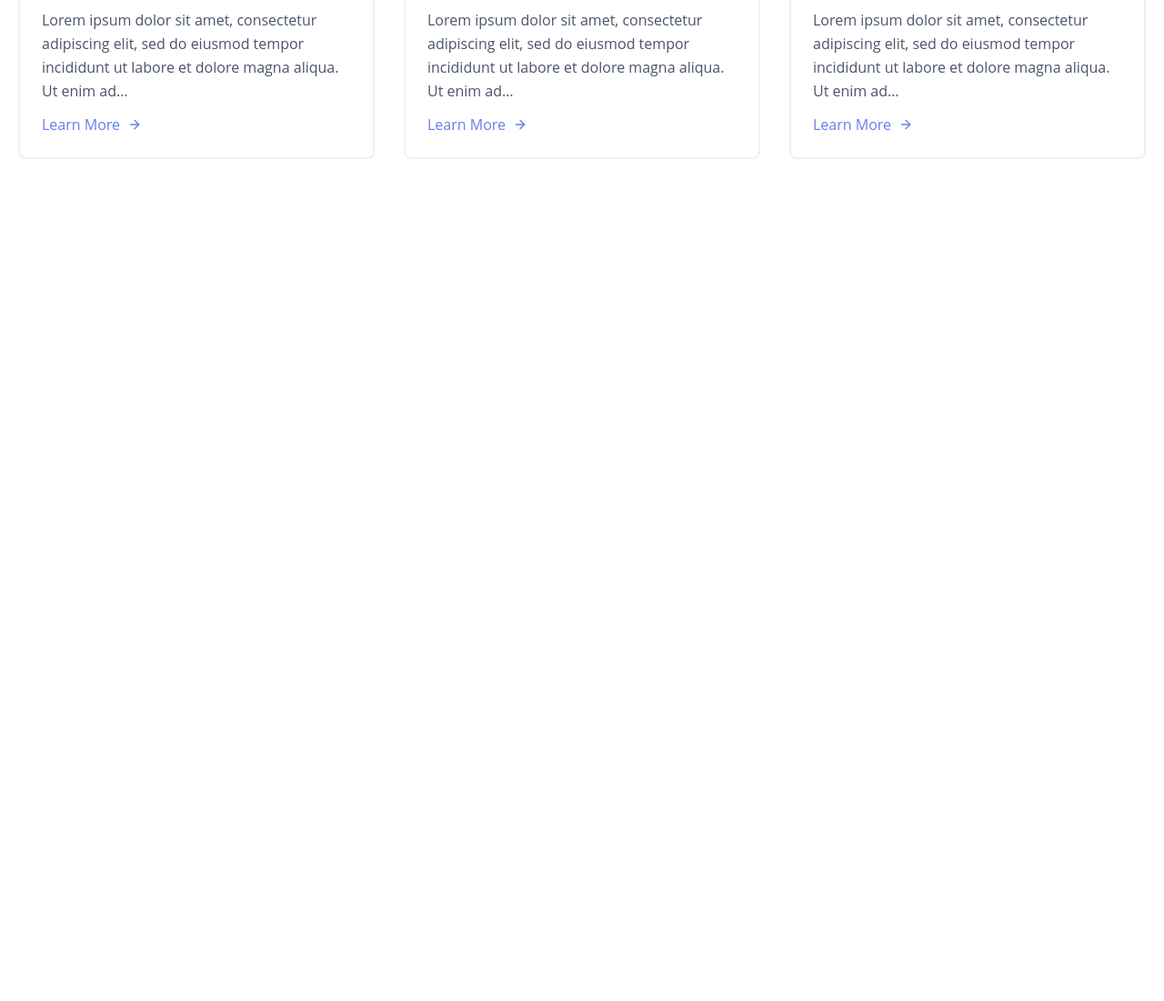
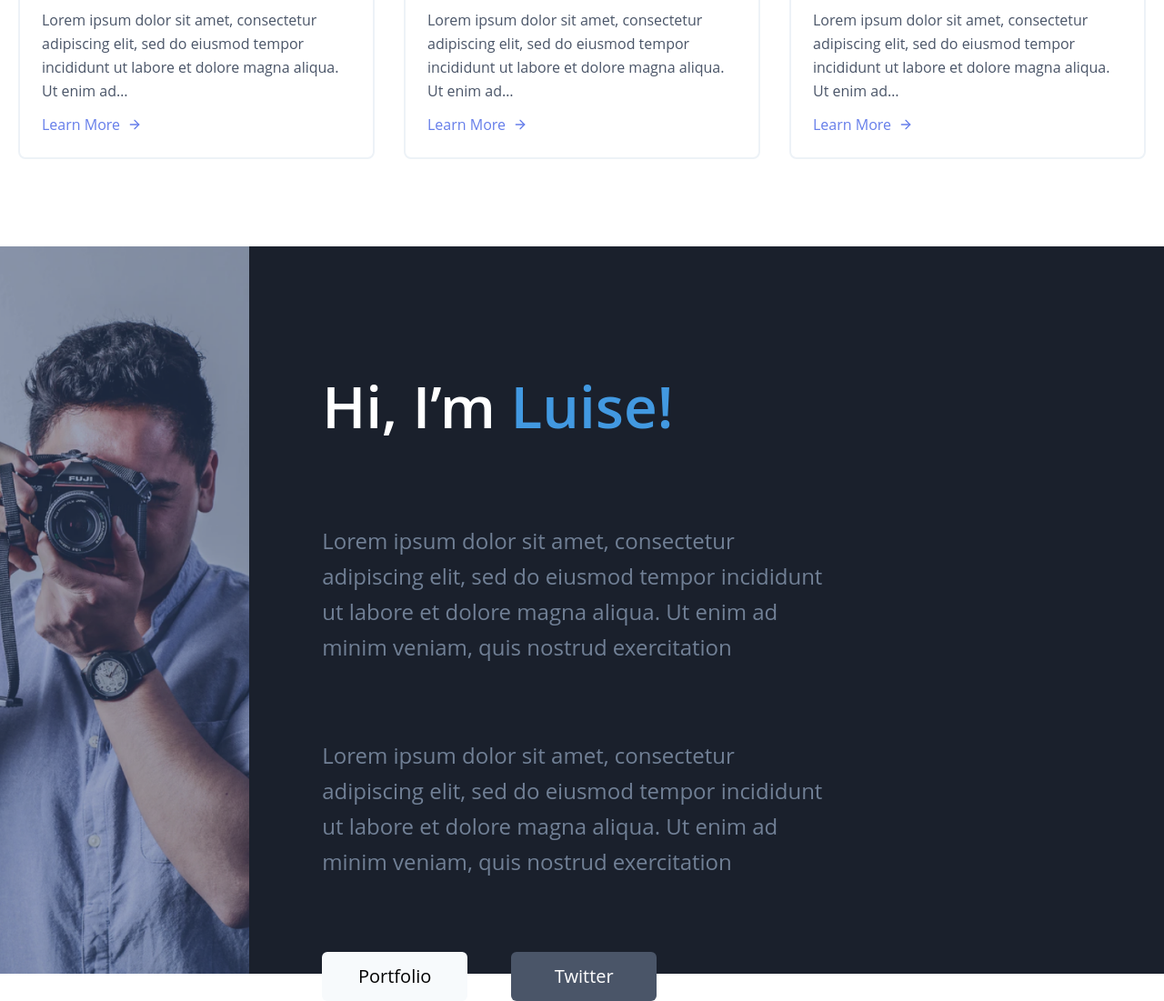
Before and after one commit to level7seven/Gatsby-course, a Gatsby site: page / in a window 1280 px wide. Shown: the part 1468-2569 px from the top of the page at 91% size. Before the commit the page ends 1739 px from the top, so only its background shows below. Built offline with nearby package versions, Linux system fonts and the light colour scheme; Gatsby itself is replaced by a stand-in of ours.

Commit message:
Create styles for about section

```diff
--- /dev/null
+++ b/src/components/About/About.js
@@ -0,0 +1,47 @@
+import React from "react";
+import { useStaticQuery, graphql } from "gatsby";
+import Img from "gatsby-image";
+
+const query = graphql`
+  query {
+    imageSharp(fluid: { src: { regex: "/louise-edwards-with-camera/" } }) {
+      fluid {
+        src
+      }
+    }
+  }
+`;
+
+const About = () => {
+  const data = useStaticQuery(query);
+  return (
+    <section className="w-screen h-screen bg-gray-900	 flex">
+      <Img fluid={data.imageSharp.fluid} className="h-full w-1/2" alt="" />
+      <div className="py-32	px-20">
+        <h2 className="text-6xl font-semibold text-white mb-20">
+          Hi, I’m <span className="text-blue-500">Luise!</span>
+        </h2>
+        <p className="font-medium text-gray-600 text-2xl mb-20 w-8/12 leading-relaxed">
+          Lorem ipsum dolor sit amet, consectetur adipiscing elit, sed do
+          eiusmod tempor incididunt ut labore et dolore magna aliqua. Ut enim ad
+          minim veniam, quis nostrud exercitation
+        </p>
+        <p className="font-medium text-gray-600 text-2xl mb-20 w-8/12 leading-relaxed">
+          Lorem ipsum dolor sit amet, consectetur adipiscing elit, sed do
+          eiusmod tempor incididunt ut labore et dolore magna aliqua. Ut enim ad
+          minim veniam, quis nostrud exercitation
+        </p>
+        <div className="flex">
+          <button className="text-xl w-40 mr-12 bg-gray-100 text-black rounded-md px-5 py-3">
+            Portfolio
+          </button>
+          <button className="text-xl w-40 bg-gray-700 text-white rounded-md px-5 py-3">
+            Twitter
+          </button>
+        </div>
+      </div>
+    </section>
+  );
+};
+
+export default About;
--- a/src/pages/index.js
+++ b/src/pages/index.js
@@ -1,11 +1,13 @@
 import React from "react";
 import Hero from "../components/Hero/Hero";
 import Articles from "../components/Articles/Articles";
+import About from "../components/About/About";
 
 const Home = () => (
   <>
     <Hero />
     <Articles />
+    <About />
   </>
 );
 
```
Also changed, not shown: src/assets/images/louise-edwards-with-camera.png (added).
